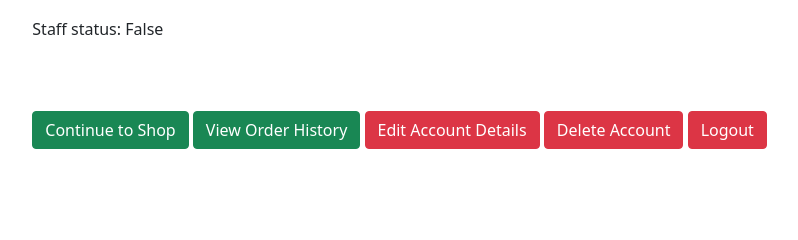
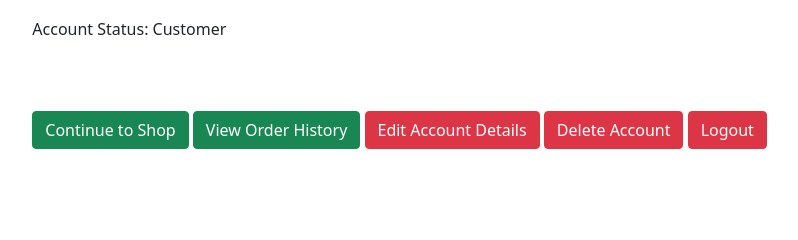
Before and after one commit to maindotmarcell/IoTBay-Group23, a Django app: page /welcome/ in a window 1280 px wide. Shown: the part 298-538 px from the top of the page, without its empty margins (185-983 px from the left). Run offline with Django 4.2, Linux system fonts and the light colour scheme; parts of the project's set-up code (start-up, migrations or seed data) failed here and were passed over; some libraries are stand-ins or nearby versions.

Commit message:
Update welcome.html
status of account is show now

```diff
--- a/IoTBay_Group23/main/templates/main/welcome.html
+++ b/IoTBay_Group23/main/templates/main/welcome.html
@@ -7,7 +7,13 @@
 <!-- <p>Email: {{email}}</p><br> -->
 <p>Email: {{user.email}}</p>
 <p>Joined: {{user.date_joined}}</p>
-<p>Staff status: {{user.is_staff}}</p>
+{% if request.user.is_superuser %}
+<p>Account Status: Admininstrator</p>
+{% elif request.user.is_staff %}
+<p>Account Status: Staff</p>
+{%else %}
+<p>Account Status: Customer</p>
+{%endif %}
 <br>
 
 <a class = 'btn btn-success' style = "margin-top: 30px;" href="/main">Continue to Shop</a>
```
